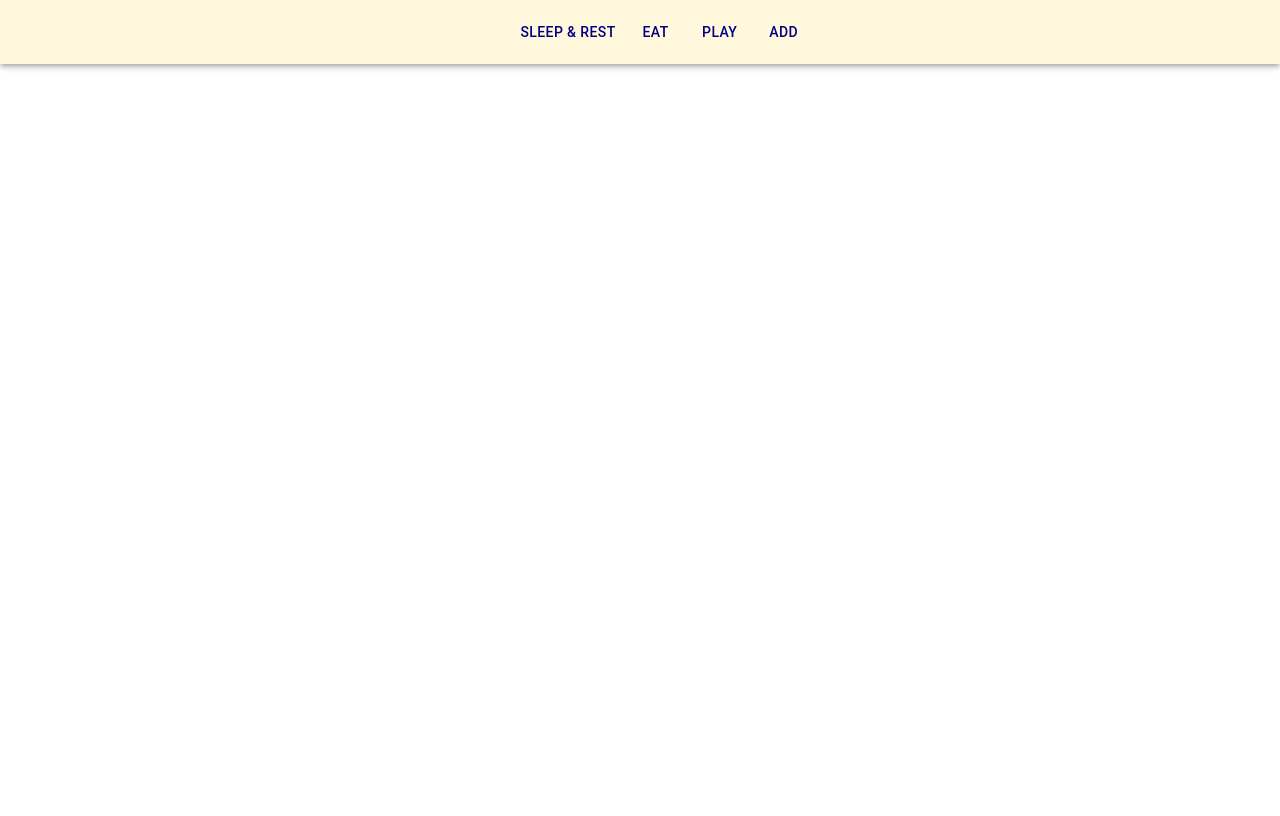
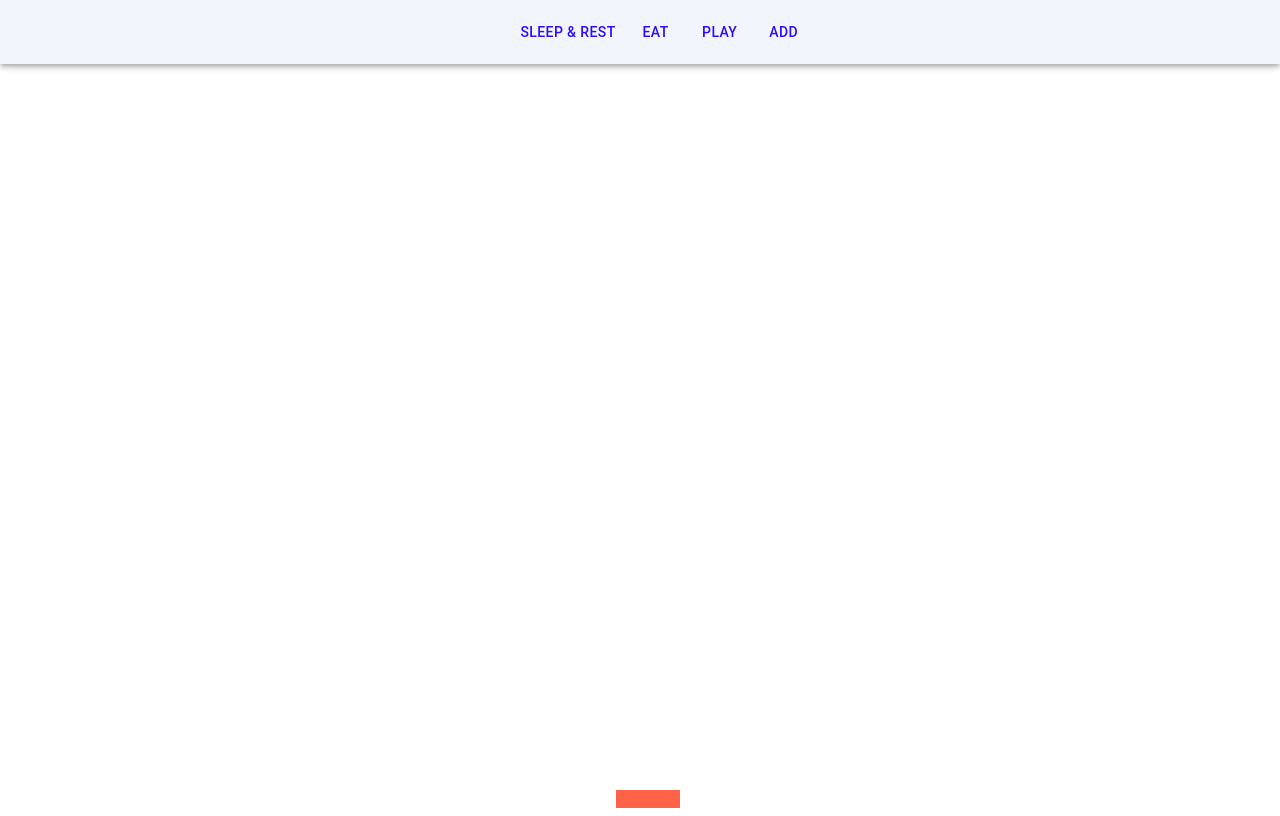
Before and after one commit to WigglyDonnie/fromluna, a React (Create React App) app: page / in a window 1280 px wide. Built offline with nearby package versions, Linux system fonts and the light colour scheme.

Commit message:
work on homepage

```diff
--- a/src/App.tsx
+++ b/src/App.tsx
@@ -1,5 +1,6 @@
 import React from 'react';
 import Nav from './components/Nav';
+import Head from './components/Head';
 
 
 
@@ -7,6 +8,7 @@ function App() {
   return (
     <div className="homepage">
       <Nav />
+      <Head />
 
     </div>
   );
--- /dev/null
+++ b/src/components/Head.scss
@@ -0,0 +1,4 @@
+.Head{
+  background-color: tomato;
+  color: tomato;
+}
--- /dev/null
+++ b/src/components/Head.tsx
@@ -0,0 +1,13 @@
+import * as React from "react";
+
+import "./Head.scss";
+
+export default function Head() {
+  return (
+
+  <div className='Head'>
+    bing bong
+  </div>
+
+  );
+};
--- a/src/components/Nav.scss
+++ b/src/components/Nav.scss
@@ -1,9 +1,9 @@
 
 
 .MuiToolbar-root{
+  display: flex;
   justify-content: center;
-  display: flex;
   width: 100%;
-  background-color: cornsilk;
-  color: navy;
+  background-color: #f2f6fc;
+  color: #3108ff;
 }
```
